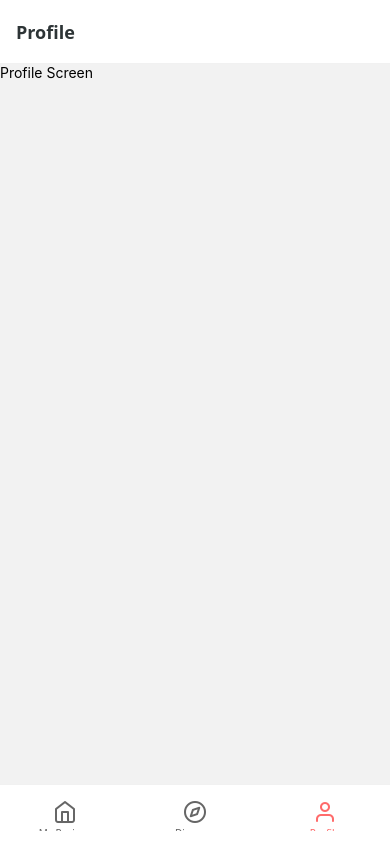
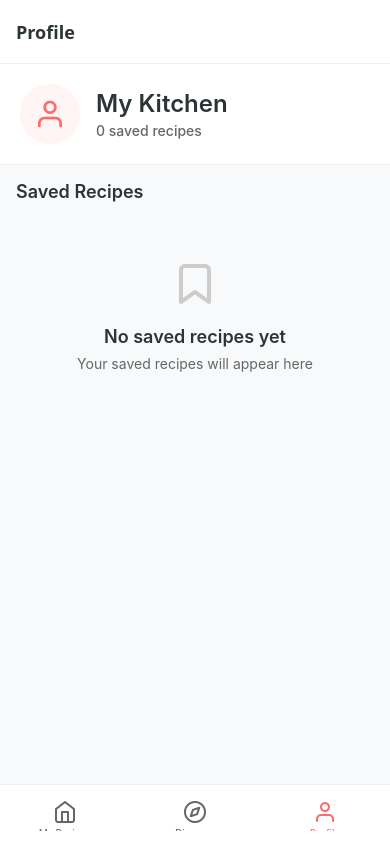
Before and after one commit to bhi049/RecipeApp, a React Native app: screen /Profile in a window 390 px wide. Built offline with nearby package versions, Linux system fonts and the light colour scheme.

Commit message:
Profile screen updated.

```diff
--- a/screens/DiscoveryScreen.js
+++ b/screens/DiscoveryScreen.js
@@ -8,6 +8,17 @@ const DiscoveryScreen = () => {
     const [meals, setMeals] = useState([]);
     const [loading, setLoading] = useState(false);
     const [savedMeals, setSavedMeals] = useState([]);
+
+    const loadSavedMeals = async () => {
+        try {
+            const saved = await AsyncStorage.getItem('savedMeals');
+            if (saved) {
+                setSavedMeals(JSON.parse(saved));
+            }
+        } catch (error) {
+            console.error('Error loading saved meals:', error);
+        }
+    };
 
     const fetchRandomMeals = async () => {
         setLoading(true);
@@ -25,13 +36,30 @@ const DiscoveryScreen = () => {
         }
     };
 
-    const handleSaveMeal = (meal) => {
-        const updatedSavedMeals = [...savedMeals, meal];
-        setSavedMeals(updatedSavedMeals);
-        AsyncStorage.setItem('savedMeals', JSON.stringify(updatedSavedMeals));
+    const handleSaveMeal = async (meal) => {
+        try {
+            const isSaved = savedMeals.some(savedMeal => savedMeal.idMeal === meal.idMeal);
+            let updatedSavedMeals;
+
+            if (isSaved) {
+                updatedSavedMeals = savedMeals.filter(savedMeal => savedMeal.idMeal !== meal.idMeal);
+            } else {
+                updatedSavedMeals = [...savedMeals, meal];
+            }
+
+            setSavedMeals(updatedSavedMeals);
+            await AsyncStorage.setItem('savedMeals', JSON.stringify(updatedSavedMeals));
+        } catch (error) {
+            console.error('Error saving meal:', error);
+        }
+    };
+
+    const isMealSaved = (mealId) => {
+        return savedMeals.some(meal => meal.idMeal === mealId);
     };
 
     useEffect(() => {
+        loadSavedMeals();
         fetchRandomMeals();
     }, []);
 
@@ -52,7 +80,7 @@ const DiscoveryScreen = () => {
             ) : (
                 <FlatList
                     data={meals}
-                    keyExtractor={(item) => item.idMeal}
+                    keyExtractor={(item) => `discovery_${item.idMeal}`}
                     renderItem={({ item }) => (
                         <View style={styles.card}>
                             <Image
@@ -64,10 +92,17 @@ const DiscoveryScreen = () => {
                                 <View style={styles.cardHeader}>
                                     <Text style={styles.title}>{item.strMeal}</Text>
                                     <TouchableOpacity
-                                        style={styles.saveBtn}
+                                        style={[
+                                            styles.saveBtn,
+                                            isMealSaved(item.idMeal) && styles.saveBtnActive
+                                        ]}
                                         onPress={() => handleSaveMeal(item)}
                                     >
-                                        <Feather name="heart" size={20} color="#ff6b6b" />
+                                        <Feather
+                                            name={isMealSaved(item.idMeal) ? "heart" : "heart"}
+                                            size={20}
+                                            color={isMealSaved(item.idMeal) ? "#fff" : "#ff6b6b"}
+                                        />
                                     </TouchableOpacity>
                                 </View>
                                 <Text style={styles.category}>
@@ -162,6 +197,9 @@ const styles = StyleSheet.create({
         borderRadius: 20,
         backgroundColor: '#fff5f5',
     },
+    saveBtnActive: {
+        backgroundColor: '#ff6b6b',
+    },
 });
 
 export default DiscoveryScreen;
--- a/screens/ProfileScreen.js
+++ b/screens/ProfileScreen.js
@@ -1,11 +1,200 @@
-import { View, Text } from 'react-native';
+import React, { useEffect, useState } from 'react';
+import { View, Text, StyleSheet, FlatList, Image, TouchableOpacity } from 'react-native';
+import AsyncStorage from '@react-native-async-storage/async-storage';
+import { Feather } from '@expo/vector-icons';
 
 const ProfileScreen = () => {
+  const [savedMeals, setSavedMeals] = useState([]);
+
+  const loadSavedMeals = async () => {
+    try {
+      const saved = await AsyncStorage.getItem('savedMeals');
+      if (saved) {
+        setSavedMeals(JSON.parse(saved));
+      }
+    } catch (error) {
+      console.error('Error loading saved meals:', error);
+    }
+  };
+
+  const removeMeal = async (mealId) => {
+    try {
+      const updatedMeals = savedMeals.filter(meal => meal.idMeal !== mealId);
+      setSavedMeals(updatedMeals);
+      await AsyncStorage.setItem('savedMeals', JSON.stringify(updatedMeals));
+    } catch (error) {
+      console.error('Error removing meal:', error);
+    }
+  };
+
+  useEffect(() => {
+    loadSavedMeals();
+  }, []);
+
   return (
-    <View>
-      <Text>Profile Screen</Text>
+    <View style={styles.container}>
+      <View style={styles.header}>
+        <View style={styles.profileInfo}>
+          <View style={styles.avatarContainer}>
+            <Feather name="user" size={32} color="#ff6b6b" />
+          </View>
+          <View style={styles.userInfo}>
+            <Text style={styles.userName}>My Kitchen</Text>
+            <Text style={styles.savedCount}>{savedMeals.length} saved recipes</Text>
+          </View>
+        </View>
+      </View>
+
+      <View style={styles.content}>
+        <Text style={styles.sectionTitle}>Saved Recipes</Text>
+        <FlatList
+          data={savedMeals}
+          keyExtractor={(item) => `profile_${item.idMeal}`}
+          renderItem={({ item }) => (
+            <View style={styles.recipeCard}>
+              <Image
+                source={{ uri: item.strMealThumb }}
+                style={styles.recipeImage}
+                resizeMode="cover"
+              />
+              <View style={styles.recipeInfo}>
+                <Text style={styles.recipeName}>{item.strMeal}</Text>
+                <Text style={styles.recipeCategory}>
+                  {item.strCategory} • {item.strArea}
+                </Text>
+              </View>
+              <TouchableOpacity
+                style={styles.removeButton}
+                onPress={() => removeMeal(item.idMeal)}
+              >
+                <Feather name="trash-2" size={20} color="#ff6b6b" />
+              </TouchableOpacity>
+            </View>
+          )}
+          contentContainerStyle={styles.recipeList}
+          showsVerticalScrollIndicator={false}
+          ListEmptyComponent={() => (
+            <View style={styles.emptyState}>
+              <Feather name="bookmark" size={48} color="#ccc" />
+              <Text style={styles.emptyText}>No saved recipes yet</Text>
+              <Text style={styles.emptySubtext}>
+                Your saved recipes will appear here
+              </Text>
+            </View>
+          )}
+        />
+      </View>
     </View>
   );
 };
 
+const styles = StyleSheet.create({
+  container: {
+    flex: 1,
+    backgroundColor: '#f8f9fa',
+  },
+  header: {
+    backgroundColor: '#fff',
+    padding: 20,
+    borderBottomWidth: 1,
+    borderBottomColor: '#f1f1f1',
+  },
+  profileInfo: {
+    flexDirection: 'row',
+    alignItems: 'center',
+  },
+  avatarContainer: {
+    width: 60,
+    height: 60,
+    borderRadius: 30,
+    backgroundColor: '#fff5f5',
+    alignItems: 'center',
+    justifyContent: 'center',
+    marginRight: 16,
+  },
+  userInfo: {
+    flex: 1,
+  },
+  userName: {
+    fontSize: 24,
+    fontWeight: '600',
+    color: '#2d3436',
+    marginBottom: 4,
+  },
+  savedCount: {
+    fontSize: 14,
+    color: '#666',
+    fontWeight: '500',
+  },
+  content: {
+    flex: 1,
+  },
+  sectionTitle: {
+    fontSize: 18,
+    fontWeight: '600',
+    color: '#2d3436',
+    padding: 16,
+  },
+  recipeList: {
+    padding: 16,
+    paddingTop: 0,
+  },
+  recipeCard: {
+    flexDirection: 'row',
+    backgroundColor: '#fff',
+    borderRadius: 12,
+    marginBottom: 12,
+    overflow: 'hidden',
+    elevation: 2,
+    shadowColor: '#000',
+    shadowOffset: {
+      width: 0,
+      height: 2,
+    },
+    shadowOpacity: 0.1,
+    shadowRadius: 3.84,
+  },
+  recipeImage: {
+    width: 80,
+    height: 80,
+    backgroundColor: '#f1f1f1',
+  },
+  recipeInfo: {
+    flex: 1,
+    padding: 12,
+    justifyContent: 'center',
+  },
+  recipeName: {
+    fontSize: 16,
+    fontWeight: '600',
+    color: '#2d3436',
+    marginBottom: 4,
+  },
+  recipeCategory: {
+    fontSize: 13,
+    color: '#666',
+  },
+  removeButton: {
+    padding: 12,
+    justifyContent: 'center',
+  },
+  emptyState: {
+    alignItems: 'center',
+    justifyContent: 'center',
+    padding: 40,
+  },
+  emptyText: {
+    fontSize: 18,
+    fontWeight: '600',
+    color: '#2d3436',
+    marginTop: 16,
+    marginBottom: 8,
+  },
+  emptySubtext: {
+    fontSize: 14,
+    color: '#666',
+    textAlign: 'center',
+  },
+});
+
 export default ProfileScreen;
```
